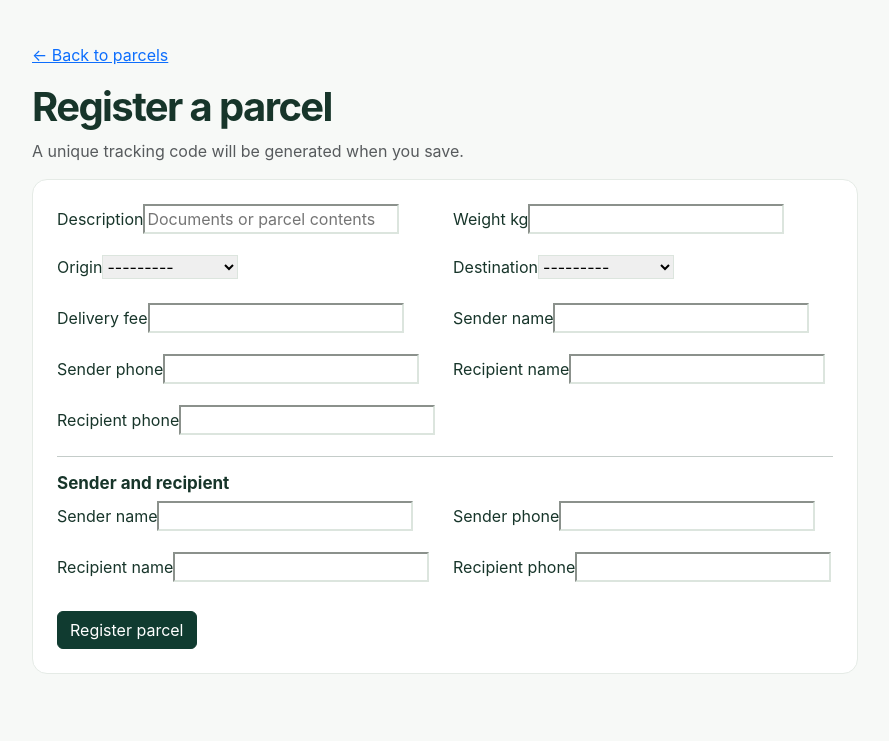
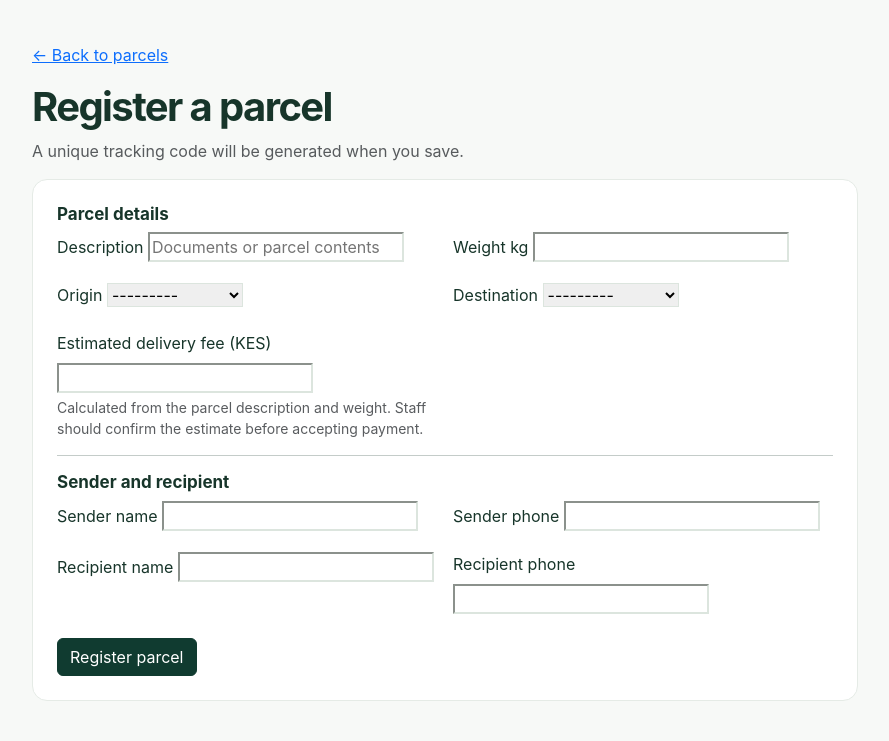
Before and after one commit to kasenge9/parcel-management-system, a Django app: page /parcels/new/ in a window 1280 px wide. Shown: the part 104-845 px from the top of the page, without its empty margins (195-1084 px from the left). Run offline with Django 5.2, Linux system fonts and the light colour scheme; a user stored in the database is signed in; tables that the repository leaves empty hold one stand-in row (values such as "Sample post").

Commit message:
Add description-based parcel price estimates

```diff
--- a/operations/forms.py
+++ b/operations/forms.py
@@ -1,27 +1,66 @@
+from decimal import Decimal, ROUND_HALF_UP
+import json
+
 from django import forms
+
 from .models import Branch, Customer, Parcel
+from .pricing import CATEGORY_KEYWORDS, PRICE_RULES, calculate_delivery_fee
+
 
 class ParcelForm(forms.ModelForm):
     sender_name = forms.CharField(max_length=160, label="Sender name")
     sender_phone = forms.CharField(max_length=30, label="Sender phone")
     recipient_name = forms.CharField(max_length=160, label="Recipient name")
     recipient_phone = forms.CharField(max_length=30, label="Recipient phone")
+
     class Meta:
         model = Parcel
         fields = ["description", "weight_kg", "origin", "destination", "delivery_fee"]
-        widgets = {"description": forms.TextInput(attrs={"placeholder": "Documents or parcel contents"}), "weight_kg": forms.NumberInput(attrs={"min":"0.01","step":"0.01"}), "delivery_fee": forms.NumberInput(attrs={"min":"0","step":"0.01"})}
+        widgets = {
+            "description": forms.TextInput(attrs={"placeholder": "Documents or parcel contents"}),
+            "weight_kg": forms.NumberInput(attrs={"min": "0.01", "step": "0.01"}),
+            "delivery_fee": forms.NumberInput(attrs={"min": "0", "step": "0.01", "readonly": "readonly"}),
+        }
+        labels = {"delivery_fee": "Estimated delivery fee (KES)"}
+        help_texts = {
+            "delivery_fee": "Calculated from the parcel description and weight. Staff should confirm the estimate before accepting payment."
+        }
+
     def __init__(self, *args, **kwargs):
         super().__init__(*args, **kwargs)
         self.fields["origin"].queryset = Branch.objects.filter(is_active=True)
         self.fields["destination"].queryset = Branch.objects.filter(is_active=True)
+        self.fields["delivery_fee"].widget.attrs["data-pricing-rules"] = json.dumps(
+            {category: {key: str(value) for key, value in rule.items()} for category, rule in PRICE_RULES.items()}
+        )
+        self.fields["delivery_fee"].widget.attrs["data-category-keywords"] = json.dumps(CATEGORY_KEYWORDS)
+
     def clean_weight_kg(self):
         value = self.cleaned_data["weight_kg"]
-        if value <= 0: raise forms.ValidationError("Weight must be greater than zero.")
+        if value <= 0:
+            raise forms.ValidationError("Weight must be greater than zero.")
         return value
+
+    def clean_delivery_fee(self):
+        # Never trust a fee submitted by the browser; recalculate on the server.
+        description = self.cleaned_data.get("description", "")
+        weight_kg = self.cleaned_data.get("weight_kg")
+        if not description or weight_kg is None:
+            return self.cleaned_data.get("delivery_fee")
+        return calculate_delivery_fee(description, weight_kg)
+
     def save(self, commit=True):
         parcel = super().save(commit=False)
-        sender, _ = Customer.objects.get_or_create(phone=self.cleaned_data["sender_phone"], defaults={"full_name":self.cleaned_data["sender_name"]})
-        recipient, _ = Customer.objects.get_or_create(phone=self.cleaned_data["recipient_phone"], defaults={"full_name":self.cleaned_data["recipient_name"]})
+        sender, _ = Customer.objects.get_or_create(
+            phone=self.cleaned_data["sender_phone"],
+            defaults={"full_name": self.cleaned_data["sender_name"]},
+        )
+        recipient, _ = Customer.objects.get_or_create(
+            phone=self.cleaned_data["recipient_phone"],
+            defaults={"full_name": self.cleaned_data["recipient_name"]},
+        )
         parcel.sender, parcel.recipient = sender, recipient
-        if commit: parcel.save()
+        parcel.delivery_fee = calculate_delivery_fee(parcel.description, parcel.weight_kg)
+        if commit:
+            parcel.save()
         return parcel
--- /dev/null
+++ b/operations/pricing.py
@@ -0,0 +1,38 @@
+from decimal import Decimal, ROUND_HALF_UP
+import re
+
+
+# Initial KES tariffs are illustrative defaults. Confirm and configure these with
+# MAKOS SACCO before using them to quote or collect real payments.
+PRICE_RULES = {
+    "documents": {"base": Decimal("100.00"), "per_kg": Decimal("25.00")},
+    "clothing": {"base": Decimal("150.00"), "per_kg": Decimal("40.00")},
+    "electronics": {"base": Decimal("250.00"), "per_kg": Decimal("75.00")},
+    "fragile": {"base": Decimal("300.00"), "per_kg": Decimal("80.00")},
+    "general": {"base": Decimal("200.00"), "per_kg": Decimal("50.00")},
+}
+
+CATEGORY_KEYWORDS = {
+    "documents": ["document", "documents", "paper", "papers", "envelope", "letter"],
+    "clothing": ["clothing", "clothes", "shirt", "trouser", "dress", "fabric", "shoes"],
+    "electronics": ["electronic", "electronics", "phone", "laptop", "computer", "tablet", "charger"],
+    "fragile": ["fragile", "glass", "ceramic", "bottle", "breakable"],
+}
+
+
+def get_parcel_category(description):
+    """Classify a parcel using simple description keywords; unknown contents are general."""
+    words = set(re.findall(r"[a-z0-9]+", (description or "").lower()))
+    # Fragile handling takes precedence over the ordinary item category.
+    for category in ("fragile", "electronics", "clothing", "documents"):
+        if words.intersection(CATEGORY_KEYWORDS[category]):
+            return category
+    return "general"
+
+
+def calculate_delivery_fee(description, weight_kg):
+    """Return the initial description-category plus weight-based KES estimate."""
+    category = get_parcel_category(description)
+    rule = PRICE_RULES[category]
+    fee = rule["base"] + (rule["per_kg"] * Decimal(weight_kg))
+    return fee.quantize(Decimal("0.01"), rounding=ROUND_HALF_UP)
--- a/templates/operations/parcel_form.html
+++ b/templates/operations/parcel_form.html
@@ -1 +1,75 @@
-{% extends 'base.html' %}{% block title %}Register parcel | MAKOS SACCO{% endblock %}{% block content %}<main class="page-wrap"><div class="container narrow"><a href="{% url 'parcel_list' %}">← Back to parcels</a><h1 class="mt-3">Register a parcel</h1><p class="text-muted">A unique tracking code will be generated when you save.</p><form method="post" class="panel">{% csrf_token %}{% if form.non_field_errors %}<div class="alert alert-danger">{{ form.non_field_errors }}</div>{% endif %}<div class="row g-3">{% for field in form %}<div class="col-md-6"><label class="form-label" for="{{ field.id_for_label }}">{{ field.label }}</label>{{ field }}{% for error in field.errors %}<div class="text-danger small">{{ error }}</div>{% endfor %}</div>{% endfor %}</div><hr><h2>Sender and recipient</h2><div class="row g-3">{% for field in form %}{% if field.name == 'sender_name' or field.name == 'sender_phone' or field.name == 'recipient_name' or field.name == 'recipient_phone' %}<div class="col-md-6"><label class="form-label" for="{{ field.id_for_label }}">{{ field.label }}</label>{{ field }}{% for error in field.errors %}<div class="text-danger small">{{ error }}</div>{% endfor %}</div>{% endif %}{% endfor %}</div><button class="btn btn-dark mt-4">Register parcel</button></form></div></main>{% endblock %}
+{% extends 'base.html' %}
+{% block title %}Register parcel | MAKOS SACCO{% endblock %}
+{% block content %}
+<main class="page-wrap">
+  <div class="container narrow">
+    <a href="{% url 'parcel_list' %}">← Back to parcels</a>
+    <h1 class="mt-3">Register a parcel</h1>
+    <p class="text-muted">A unique tracking code will be generated when you save.</p>
+
+    <form method="post" class="panel" novalidate>
+      {% csrf_token %}
+      {% if form.non_field_errors %}<div class="alert alert-danger">{{ form.non_field_errors }}</div>{% endif %}
+
+      <h2>Parcel details</h2>
+      <div class="row g-3">
+        {% for field in form %}
+          {% if field.name == 'description' or field.name == 'weight_kg' or field.name == 'origin' or field.name == 'destination' or field.name == 'delivery_fee' %}
+            <div class="col-md-6">
+              <label class="form-label" for="{{ field.id_for_label }}">{{ field.label }}</label>
+              {{ field }}
+              {% if field.help_text %}<div class="form-text">{{ field.help_text }}</div>{% endif %}
+              {% for error in field.errors %}<div class="text-danger small">{{ error }}</div>{% endfor %}
+            </div>
+          {% endif %}
+        {% endfor %}
+      </div>
+
+      <hr>
+      <h2>Sender and recipient</h2>
+      <div class="row g-3">
+        {% for field in form %}
+          {% if field.name == 'sender_name' or field.name == 'sender_phone' or field.name == 'recipient_name' or field.name == 'recipient_phone' %}
+            <div class="col-md-6">
+              <label class="form-label" for="{{ field.id_for_label }}">{{ field.label }}</label>
+              {{ field }}
+              {% for error in field.errors %}<div class="text-danger small">{{ error }}</div>{% endfor %}
+            </div>
+          {% endif %}
+        {% endfor %}
+      </div>
+      <button class="btn btn-dark mt-4">Register parcel</button>
+    </form>
+  </div>
+</main>
+<script>
+  (() => {
+    const description = document.getElementById('id_description');
+    const weight = document.getElementById('id_weight_kg');
+    const fee = document.getElementById('id_delivery_fee');
+    if (!description || !weight || !fee) return;
+
+    const rules = JSON.parse(fee.dataset.pricingRules);
+    const keywords = JSON.parse(fee.dataset.categoryKeywords);
+    const categoryFor = (text) => {
+      const words = new Set(text.toLowerCase().match(/[a-z0-9]+/g) || []);
+      for (const category of ['fragile', 'electronics', 'clothing', 'documents']) {
+        if (keywords[category].some((word) => words.has(word))) return category;
+      }
+      return 'general';
+    };
+    const updateEstimate = () => {
+      const kg = Number(weight.value);
+      if (!Number.isFinite(kg) || kg <= 0) {
+        fee.value = '';
+        return;
+      }
+      const rule = rules[categoryFor(description.value)];
+      fee.value = (Number(rule.base) + Number(rule.per_kg) * kg).toFixed(2);
+    };
+    description.addEventListener('input', updateEstimate);
+    weight.addEventListener('input', updateEstimate);
+    updateEstimate();
+  })();
+</script>
+{% endblock %}
```
Also changed, not shown: operations/test_pricing.py (added, +38 -0 lines).
